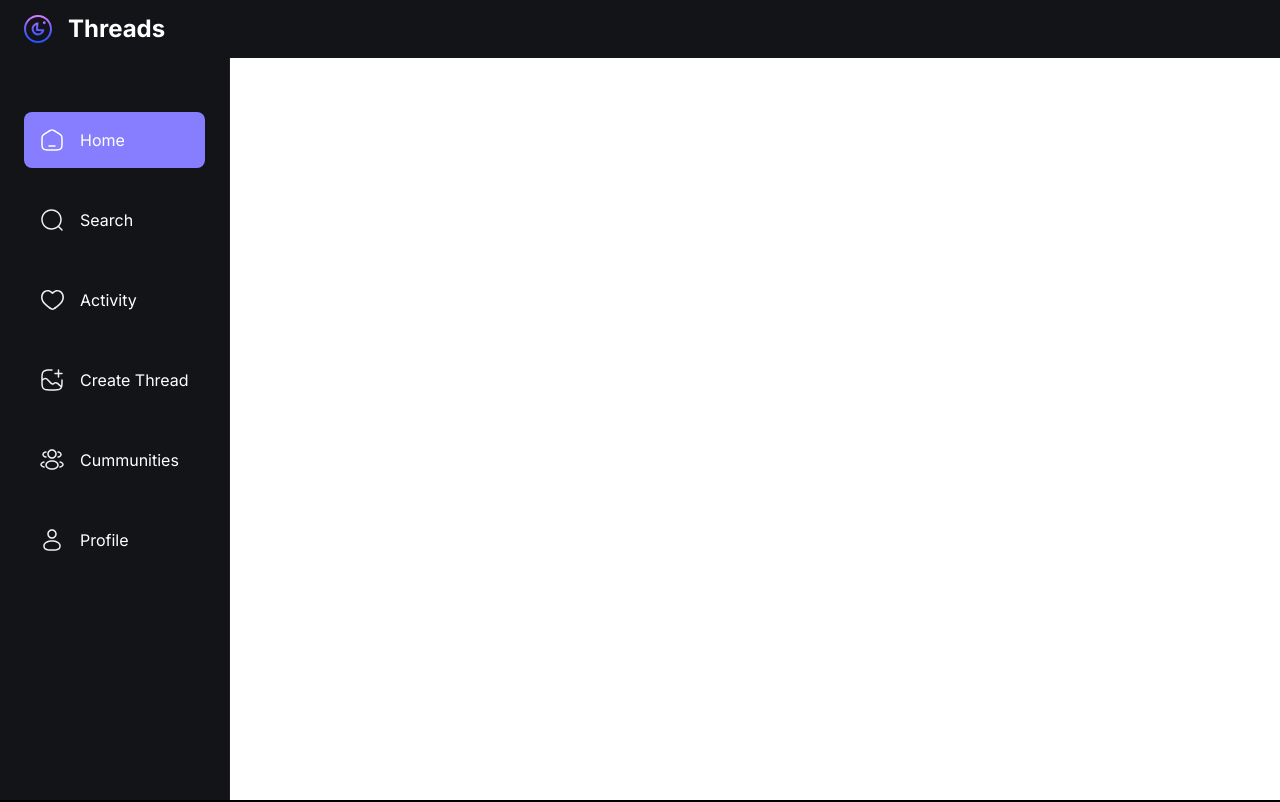
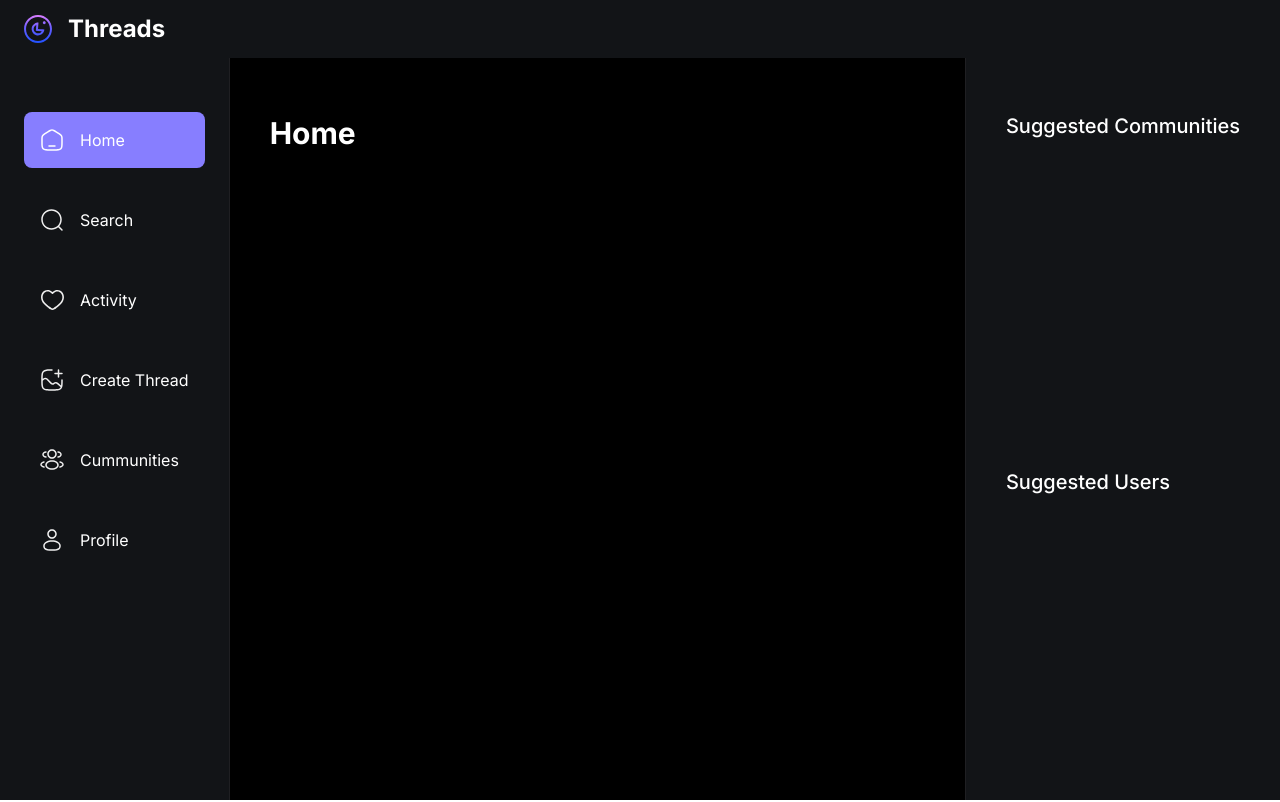
Before and after one commit to bramahendramahendra/threads_sosmed-project_web-nextjs_14, a Next.js app: page / in a window 1280 px wide. Shown: the top 802 px of the page. Built offline with nearby package versions, Linux system fonts and the light colour scheme; no server answers.

Commit message:
component Right Sidebar

```diff
--- a/app/(root)/layout.tsx
+++ b/app/(root)/layout.tsx
@@ -26,7 +26,7 @@
           <body className={inter.className}>
             <Topbar />
 
-            <main>
+            <main className="flex flex-row">
               <LeftSidebar />
 
               <section className='main-container'>
--- a/components/shared/RightSidebar.tsx
+++ b/components/shared/RightSidebar.tsx
@@ -1,5 +1,14 @@
 function RightSidebar() {
-    return <h1>RightSidebar</h1>
+    return (
+        <section className="custom-scrollbar rightsidebar">
+            <div className="flex flex-1 flex-col justify-start">
+                <h3 className="text-heading4-medium text-light-1">Suggested Communities</h3>
+            </div>
+            <div className="flex flex-1 flex-col justify-start">
+                <h3 className="text-heading4-medium text-light-1">Suggested Users</h3>
+            </div>
+        </section>
+    )
 }
 
 export default RightSidebar;
```
